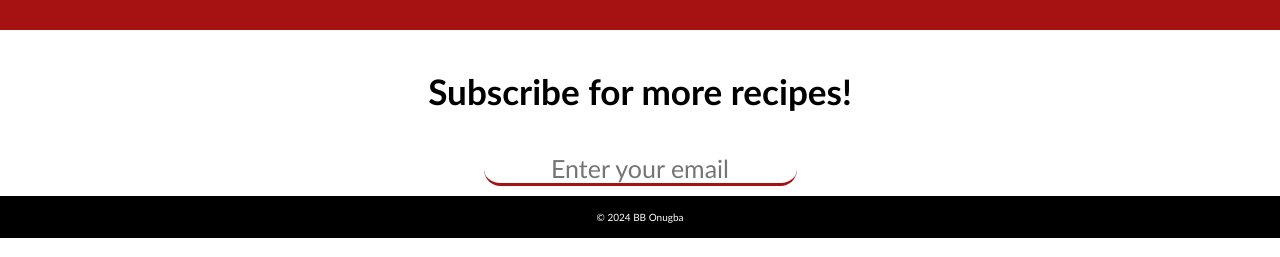
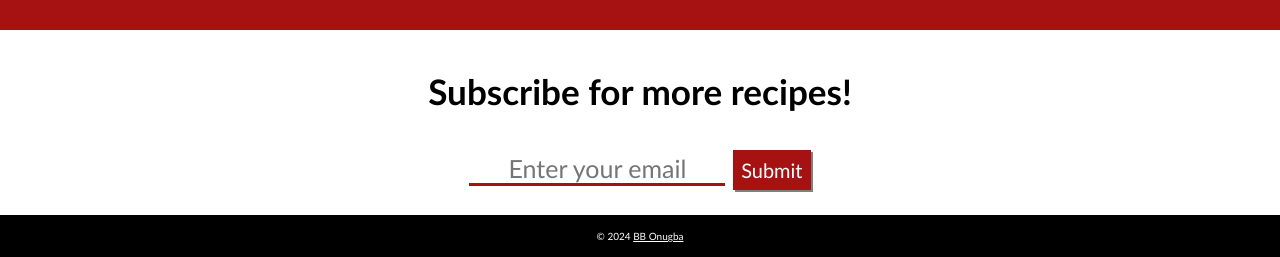
Before and after one commit to bbonugba/Project_-3_Abacha, a plain HTML site: page index.html in a window 1280 px wide. Shown: the part 2466-2723 px from the top of the page. Drawn offline with Linux system fonts and the light colour scheme.

Commit message:
fixed the sub. form element to sit next to each other and the footer a-tag

```diff
--- a/index.html
+++ b/index.html
@@ -67,17 +67,16 @@
                 <h3>Subscribe for more recipes!</h3> <br>
                 <form action="" id="contact-form">
                     <input type="email" name="" id="" placeholder="Enter your email">
+                    <button type="submit">Submit</button>
                 </form>
-                <span></span>
-
 
             </div>
         </section>
     </main>
     <!-- footer -->
     <footer class="footer">
-        &copy;
-        <span>2024 BB Onugba</span>
+        &copy; 2024
+        <a href="https://github.com/bbonugba">BB Onugba</a>
 
     </footer>
 </body>
--- a/styles.css
+++ b/styles.css
@@ -36,6 +36,8 @@ header {
     text-decoration: none;
     margin: 10px;
 }
+
+/* Main Section with Img & Descr. */
  .main_section {
     font-size: 25px;
     text-align: justify;
@@ -75,21 +77,27 @@ header {
     text-align: center;
     margin-top: 40px;
     font-size: 30px;
+    margin-bottom: 25px;
 }
 .request_container input{
     font-size: 25px;
     border-bottom: #a61212 solid;
-    border-radius: 25px;
+    /* border-radius: 25px; */
     border-top: none;
     border-left: 0;
     border-right: 0;
     text-align: center;
+    width: 20%;
 }
 
 button {
     background-color: #a61212;
     color: white;
-    font-size: 30px;
+    font-size: 20px;
+    padding: 8px;
+    border: none;
+    box-shadow: 2px 2px grey;
+
 }
 .footer {
     padding: 15px;
@@ -97,7 +105,9 @@ button {
     background-color: black;
     color: white;
     margin-top: 10px;
-    font-size: 10px
-
+    font-size: 10px;
 
 }
+.footer a {
+    color: white;
+}
```
